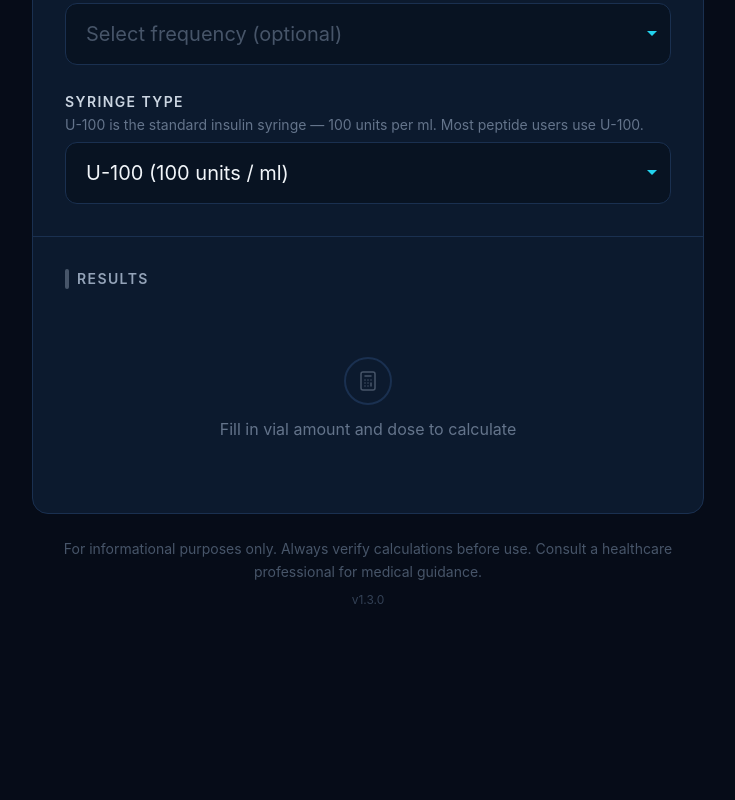
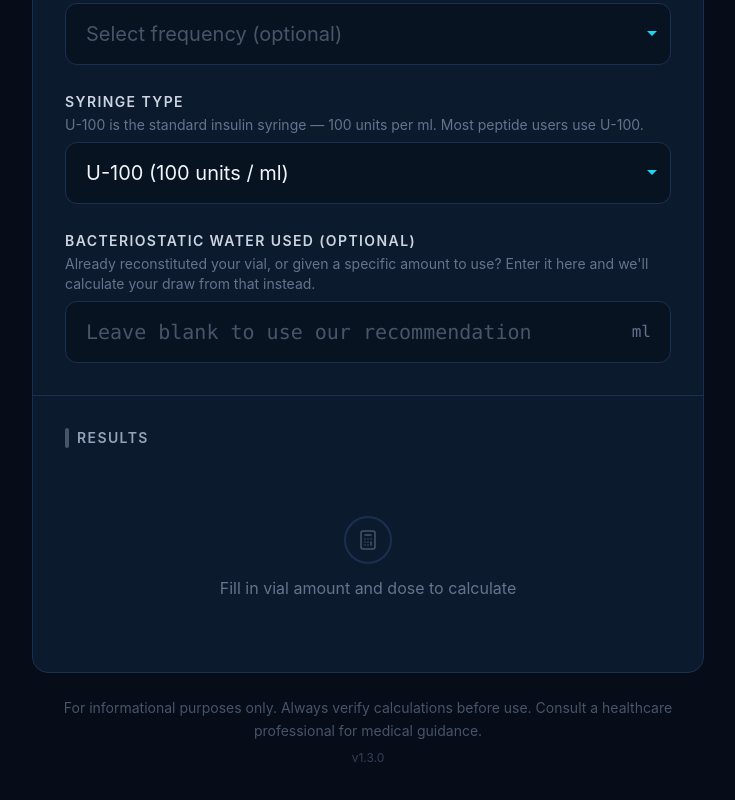
Before and after one commit to hanseric245/biohack-tools, a Next.js app: page / in a window 1280 px wide. Shown: the part 921-1721 px from the top of the page, without its empty margins (272-1007 px from the left). Before the commit the page ends 1593 px from the top, so only its background shows below. Built offline with nearby package versions, Linux system fonts and the light colour scheme.

Commit message:
Add BW override field for already-reconstituted vials
Co-Authored-By: Claude Sonnet 4.6 <noreply@anthropic.com>

```diff
--- a/app/components/PeptideCalculator.tsx
+++ b/app/components/PeptideCalculator.tsx
@@ -73,7 +73,8 @@ type DoseUnit = "mcg" | "mg";
 type SyringeType = "U-100" | "U-50" | "U-40";
 
 interface Results {
-  recommendedBW: number;
+  bwUsed: number;
+  bwOverridden: boolean;
   concentration: number;
   volumeMl: number;
   syringeUnits: number;
@@ -89,16 +90,23 @@ function computeRecommended(
   vialMg: number,
   doseMg: number,
   syringe: SyringeType,
-  dosesPerWeek: number | null
+  dosesPerWeek: number | null,
+  bwOverride: number | null
 ): Results | null {
   if (!vialMg || !doseMg || vialMg <= 0 || doseMg <= 0 || doseMg > vialMg) return null;
 
   const unitsPerMl = SYRINGE_UNITS[syringe];
+
+  let bwUsed: number;
+  let bwOverridden = false;
+
+  if (bwOverride && bwOverride > 0) {
+    bwUsed = bwOverride;
+    bwOverridden = true;
+  } else {
     const BW_OPTIONS = [0.5, 1, 1.5, 2, 2.5, 3, 4, 5];
-
     let bestBW = 2;
     let bestScore = Infinity;
-
     for (const bw of BW_OPTIONS) {
       const concentration = vialMg / bw;
       const volumeMl = doseMg / concentration;
@@ -110,8 +118,10 @@ function computeRecommended(
         bestBW = bw;
       }
     }
+    bwUsed = bestBW;
+  }
 
-  const concentration = vialMg / bestBW;
+  const concentration = vialMg / bwUsed;
   const volumeMl = doseMg / concentration;
   const syringeUnits = volumeMl * unitsPerMl;
   const totalDoses = vialMg / doseMg;
@@ -130,12 +140,15 @@ function computeRecommended(
   const unitsDisplay =
     syringeUnits % 1 === 0 ? syringeUnits.toFixed(0) : syringeUnits.toFixed(1);
 
-  const reconstitution = `Add ${bestBW}ml of bacteriostatic water to the vial to dissolve the peptide. Do this once when you first open the vial.`;
+  const reconstitution = bwOverridden
+    ? `Your vial was reconstituted with ${bwUsed}ml of bacteriostatic water.`
+    : `Add ${bwUsed}ml of bacteriostatic water to the vial to dissolve the peptide. Do this once when you first open the vial.`;
   const drawInstruction = `Draw to the ${unitsDisplay} unit mark on your ${syringe} syringe each time you dose.`;
   const summary = `${reconstitution} ${drawInstruction}`;
 
   return {
-    recommendedBW: bestBW,
+    bwUsed,
+    bwOverridden,
     concentration,
     volumeMl,
     syringeUnits,
@@ -297,6 +310,7 @@ export default function PeptideCalculator() {
   const [doseUnit, setDoseUnit] = useState<DoseUnit>("mg");
   const [frequency, setFrequency] = useState("");
   const [syringe, setSyringe] = useState<SyringeType>("U-100");
+  const [bwOverride, setBwOverride] = useState("");
 
   const doseMg = useMemo(
     () => (doseUnit === "mcg" ? parseFloat(dose) / 1000 : parseFloat(dose)),
@@ -314,9 +328,10 @@ export default function PeptideCalculator() {
         parseFloat(vialMg),
         doseMg,
         syringe,
-        selectedFreq?.dosesPerWeek ?? null
+        selectedFreq?.dosesPerWeek ?? null,
+        parseFloat(bwOverride) || null
       ),
-    [vialMg, doseMg, syringe, selectedFreq]
+    [vialMg, doseMg, syringe, selectedFreq, bwOverride]
   );
 
   const hasResults = results !== null;
@@ -368,6 +383,7 @@ export default function PeptideCalculator() {
                       setDoseUnit("mg");
                       setFrequency("");
                       setSyringe("U-100");
+                      setBwOverride("");
                     }}
                     className="text-slate-600 hover:text-slate-300 transition-colors duration-150 p-1"
                     aria-label="Start over"
@@ -487,6 +503,16 @@ export default function PeptideCalculator() {
                     <option value="U-40">U-40 (40 units / ml)</option>
                   </select>
                 </Field>
+
+                {/* BW override */}
+                <NumericInput
+                  label="Bacteriostatic Water Used (optional)"
+                  hint="Already reconstituted your vial, or given a specific amount to use? Enter it here and we'll calculate your draw from that instead."
+                  value={bwOverride}
+                  onChange={setBwOverride}
+                  unit="ml"
+                  placeholder="Leave blank to use our recommendation"
+                />
               </div>
             </div>
 
@@ -535,8 +561,9 @@ export default function PeptideCalculator() {
                   {/* Supporting cards */}
                   <div className="grid grid-cols-2 sm:grid-cols-4 gap-2">
                     <ResultCard
-                      label="Add BW"
-                      value={`${results.recommendedBW} ml`}
+                      label={results.bwOverridden ? "BW Used" : "Add BW"}
+                      value={`${results.bwUsed} ml`}
+                      sub={results.bwOverridden ? "your amount" : "recommended"}
                     />
                     <ResultCard
                       label="Doses / Vial"
@@ -641,7 +668,7 @@ export default function PeptideCalculator() {
 
             <div className="grid grid-cols-3 gap-3 text-sm">
               {[
-                ["Bacteriostatic Water", `${results!.recommendedBW} ml`],
+                [results!.bwOverridden ? "Bacteriostatic Water Used" : "Bacteriostatic Water (recommended)", `${results!.bwUsed} ml`],
                 ["Doses per Vial", Number.isInteger(results!.totalDoses) ? String(results!.totalDoses) : results!.totalDoses.toFixed(1)],
                 ...(results!.supplyLabel ? [["Supply Duration", results!.supplyLabel]] : [["Concentration", `${results!.concentration.toFixed(2)} mg/ml`]]),
               ].map(([label, value]) => (
```
Lines whose indentation alone changed are shown as unchanged.
